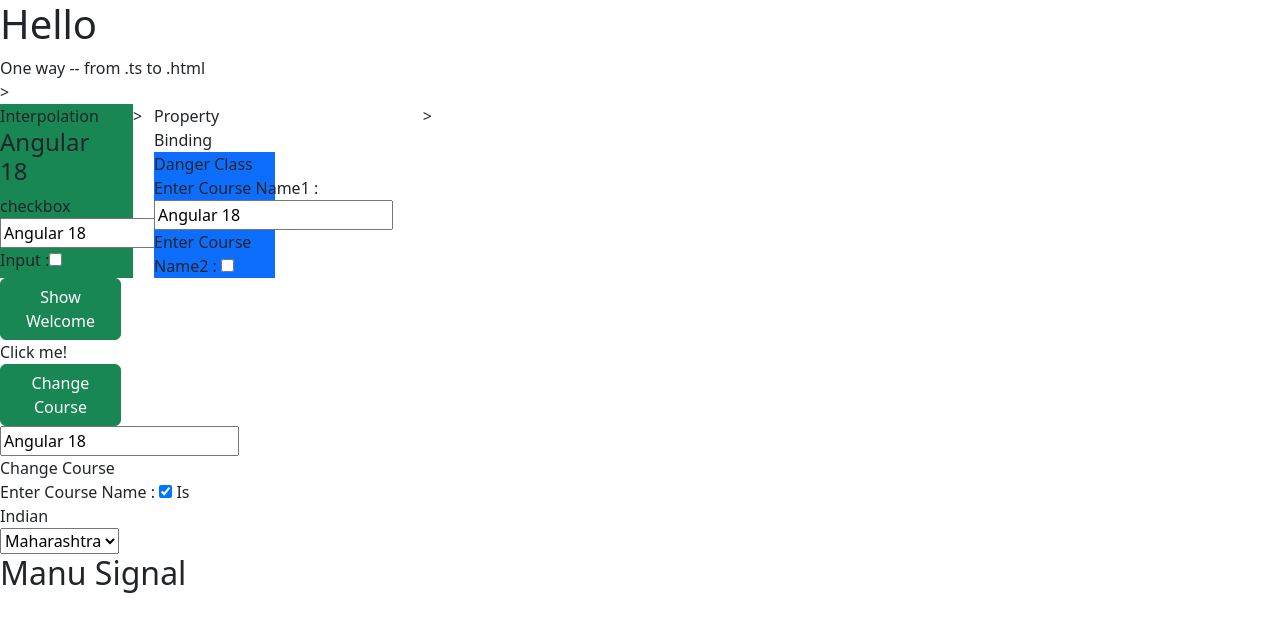
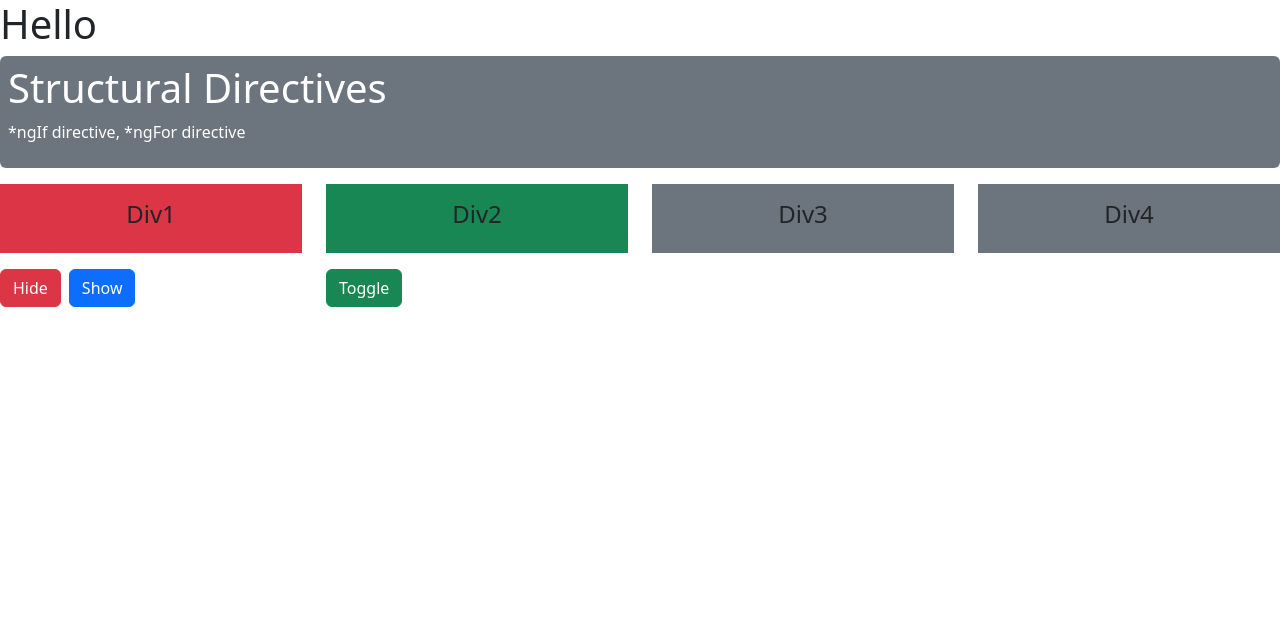
Before and after one commit to manumit-mukund/angular_repository, an Angular app in the folder myangularprojects/angular_18/: page / in a window 1280 px wide. Shown: the top 632 px of the page. Built offline with nearby package versions, Linux system fonts and the light colour scheme.

Commit message:
Commit changes...

```diff
--- a/myangularprojects/angular_18/src/app/app.component.html
+++ b/myangularprojects/angular_18/src/app/app.component.html
@@ -1,5 +1,7 @@
 <h1>Hello</h1>
-<app-databinding></app-databinding>
+
+<app-structural-dir></app-structural-dir>
+<!-- <app-databinding></app-databinding> -->
 
 <!-- <table style="width: 100%">
     <tr>
--- a/myangularprojects/angular_18/src/app/app.component.ts
+++ b/myangularprojects/angular_18/src/app/app.component.ts
@@ -3,11 +3,12 @@
 import { EmployeeListComponent } from './components/employee-list/employee-list.component';
 import { AddEmployeeComponent } from './components/add-employee/add-employee.component';
 import { DatabindingComponent } from './components/databinding/databinding.component';
+import { StructuralDirComponent } from './components/structural-dir/structural-dir.component';
 
 @Component({
   selector: 'app-root',
   standalone: true,
-  imports: [RouterOutlet, AddEmployeeComponent, EmployeeListComponent, DatabindingComponent],
+  imports: [RouterOutlet, AddEmployeeComponent, EmployeeListComponent, DatabindingComponent, StructuralDirComponent ],
   templateUrl: './app.component.html',
   styleUrl: './app.component.css'
 })
--- /dev/null
+++ b/myangularprojects/angular_18/src/app/components/structural-dir/structural-dir.component.html
@@ -0,0 +1,53 @@
+<div class="mt-2 p-2 bg-secondary text-white rounded">
+
+    <h1>Structural Directives</h1>
+    <p>*ngIf directive, *ngFor directive</p>
+
+</div>
+
+<div class="row pt-3">
+    <div class="col-3">
+        <div *ngIf="isDiv1Visible" class="bg-danger p-3 text-center">
+            <h4>Div1</h4>
+        </div>
+    </div>
+
+    <div class="col-3">
+
+        <div class="bg-success p-3 text-center">
+            <h4>Div2</h4>
+        </div>
+    </div>
+
+    <div class="col-3">
+        <div class="bg-secondary p-3 text-center">
+            <h4>Div3</h4>
+        </div>
+    </div>
+
+    <div class="col-3">
+          <div class="bg-secondary p-3 text-center">
+            <h4>Div4</h4>
+        </div>
+    </div>
+</div>
+
+<div class="row pt-3">
+    <div class="col-3">
+        <button class="btn btn-danger">Hide</button>
+        <button class="btn btn-primary mx-2">Show</button>
+    </div>
+
+    <div class="col-3" text-center>
+        <button class="btn btn-success">Toggle</button>
+    </div>
+
+    <div class="col-3">
+        <div style="display: flex; align-items: center">
+        </div>
+
+    </div>
+
+    <div class="col-3">
+    </div>
+</div>
--- /dev/null
+++ b/myangularprojects/angular_18/src/app/components/structural-dir/structural-dir.component.ts
@@ -0,0 +1,28 @@
+import { CommonModule } from '@angular/common';
+import { Component } from '@angular/core';
+
+@Component({
+  selector: 'app-structural-dir',
+  standalone: true,
+  imports: [CommonModule],
+  templateUrl: './structural-dir.component.html',
+  styleUrl: './structural-dir.component.css'
+})
+export class StructuralDirComponent {
+
+  isDiv1Visible: boolean = true;
+
+  showDiv1() {
+
+    this.isDiv1Visible = true;
+  }
+
+
+  hideDiv1() {
+
+    this.isDiv1Visible = false;
+
+  }
+
+
+}
```
Also changed, not shown: myangularprojects/angular_18/src/app/components/structural-dir/structural-dir.component.css (added), 1 other file (tests, documents, lock files or other folders).
